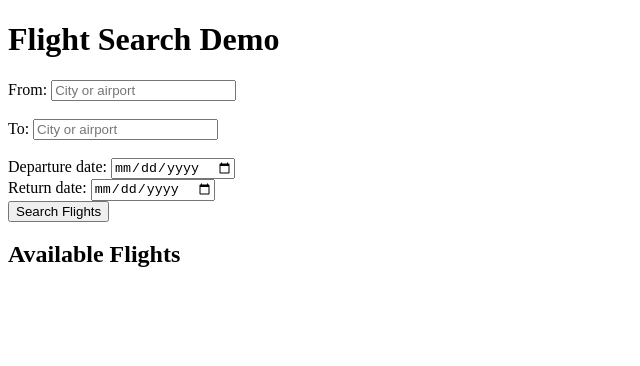
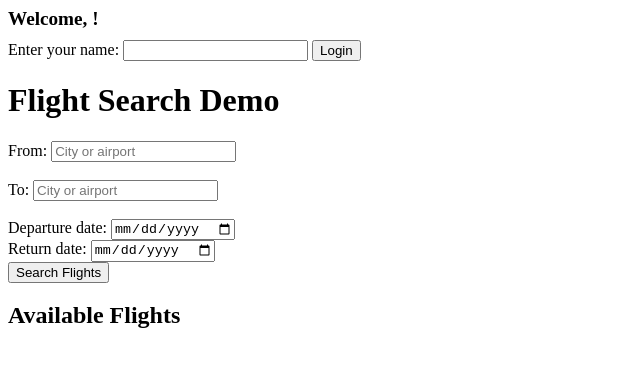
Before and after one commit to yavorgeorgiev2004/FlightFinder-website-, a website: page index.html in a window 1280 px wide. Shown: the whole page, without its empty margins (0-640 px from the left). Drawn offline with Linux system fonts and the light colour scheme.

Commit message:
Add login form and user greeting functionality

```diff
--- a/index.html
+++ b/index.html
@@ -16,6 +16,14 @@
    </script>
 </head>
 <body>
+  <div id="user-greeting"></div>
+  <div id="login-form-container">
+    <form id="login-form">
+      <label for="username">Enter your name:</label>
+      <input type="text" id="username" name="username" required>
+      <button type="submit">Login</button>
+    </form>
+  </div>
   <h1>Flight Search Demo</h1>
   <form id="flight-form">
     <label for="origin">From:</label>
@@ -39,6 +47,14 @@
   <ul id="return-flights-list"></ul>
 
   <style>
+    #user-greeting {
+      font-size: 1.2em;
+      font-weight: bold;
+      margin-bottom: 10px;
+    }
+    #login-form-container {
+      margin-bottom: 15px;
+    }
     .suggestions { position: relative; }
     .suggestions-list {
       position: absolute;
@@ -61,6 +77,38 @@
     }
   </style>
   <script>
+    // --- Login logic ---
+    function showGreeting(name) {
+      document.getElementById('user-greeting').textContent = `Welcome, ${name}!`;
+    }
+    function showLogin(show) {
+      document.getElementById('login-form-container').style.display = show ? '' : 'none';
+    }
+    function checkLogin() {
+      const name = localStorage.getItem('flight_username');
+      if (name) {
+        showGreeting(name);
+        showLogin(false);
+      } else {
+        showGreeting('');
+        showLogin(true);
+      }
+    }
+    document.addEventListener('DOMContentLoaded', function() {
+      checkLogin();
+      const loginForm = document.getElementById('login-form');
+      if (loginForm) {
+        loginForm.addEventListener('submit', function(e) {
+          e.preventDefault();
+          const name = document.getElementById('username').value.trim();
+          if (name) {
+            localStorage.setItem('flight_username', name);
+            showGreeting(name);
+            showLogin(false);
+          }
+        });
+      }
+    });
     const API_KEY = 'd2e27a08557382081d80ed4268fbb552';
     // --- Autocomplete logic ---
     function setupAutocomplete(inputId, suggestionsId) {
```
